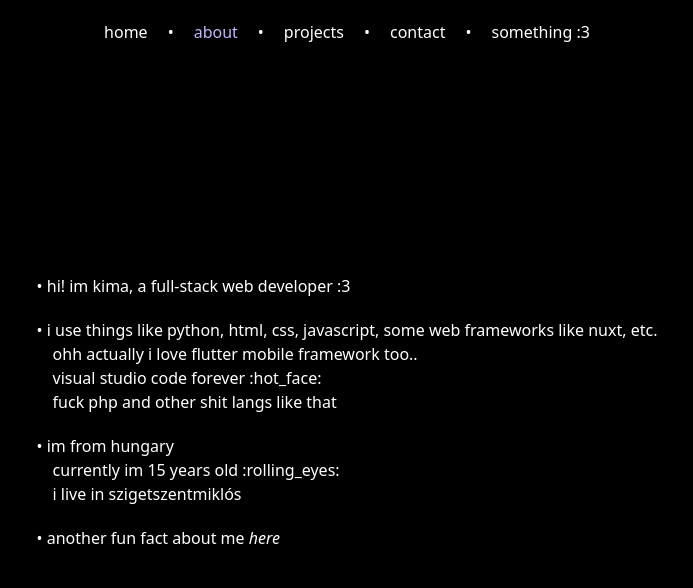
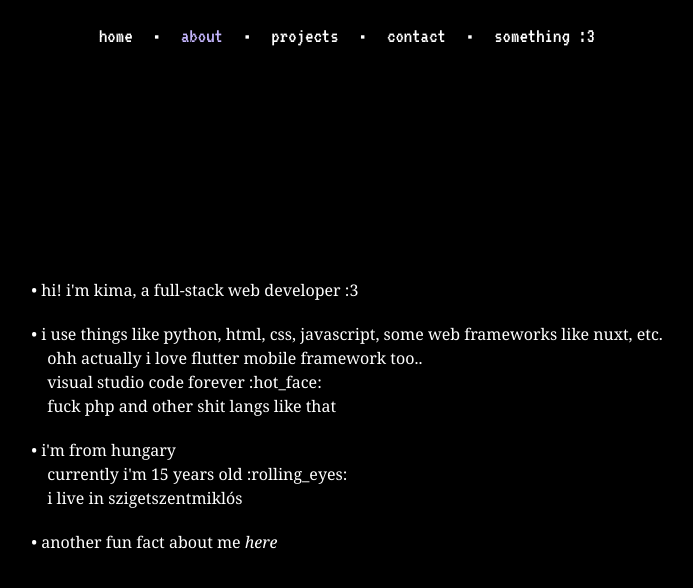
Before and after one commit to rnxm/kima.dev, a Nuxt app: page /about in a window 1280 px wide. Shown: the top 588 px of the page, without its empty margins (293-986 px from the left). Built offline with nearby package versions, Linux system fonts and the light colour scheme.

Commit message:
added head things to nuxt conf and changed fonts

```diff
--- a/components/Navigator.vue
+++ b/components/Navigator.vue
@@ -1,5 +1,5 @@
 <template>
-    <div class="flex flex-row flex-wrap items-center justify-center gap-5 select-none">
+    <div class="flex flex-row flex-wrap items-center justify-center gap-5 select-none font-['VT323'] text-[21px]">
         <NuxtLink to="/">
             <h1 class="hover:underline" :class="path == '/' ? 'text-violet-300' : 'text-white'">home</h1>
         </NuxtLink>
@@ -28,5 +28,5 @@
             type: String,
             default: '/'
         }
-    });
+    })
 </script>
--- a/nuxt.config.ts
+++ b/nuxt.config.ts
@@ -2,4 +2,41 @@
 export default defineNuxtConfig({
   devtools: { enabled: true },
   modules: ['@nuxtjs/tailwindcss', 'nuxt-icon'],
+  app: {
+    head: {
+      htmlAttrs: {
+        lang: 'en'
+      },
+      link: [
+        {
+          rel: 'icon',
+          type: 'image/png',
+          href: '/favicon.png'
+        },
+        {
+          rel: 'preconnect',
+          href: 'https://fonts.googleapis.com'
+        },
+        {
+          rel: 'preconnect',
+          href: 'https://fonts.gstatic.com',
+          crossorigin: ''
+        },
+        {
+          href: 'https://fonts.googleapis.com/css2?family=VT323&display=swap',
+          rel: 'stylesheet'
+        }
+      ],
+      style: [
+        {
+          children: 'body,html { font-family: \'Georgia\', serif; }',
+        }
+      ],
+      noscript: [
+        {
+          children: 'JavaScript is required for this website! :('
+        }
+      ]
+    }
+  }
 })
--- a/pages/about.vue
+++ b/pages/about.vue
@@ -4,35 +4,23 @@
         description: 'kima\'s website thingie',
         ogTitle: 'kima.dev | about',
         ogDescription: 'kima\'s website thingie',
-        ogImage: '/favicon.ico',
+        ogImage: '/favicon.png',
         ogUrl: 'https://kima.dev/about',
         twitterTitle: 'kima.dev | about',
         twitterDescription: 'kima\'s website thingie',
-        twitterImage: '/favicon.ico',
+        twitterImage: '/favicon.png',
         twitterCard: 'summary'
-    });
-    useHead({
-        htmlAttrs: {
-            lang: 'en'
-        },
-        link: [
-            {
-                rel: 'icon',
-                type: 'image/png',
-                href: '/favicon.png'
-            }
-        ]
-    });
+    })
 
-    const route = useRoute();
+    const route = useRoute()
 </script>
 
 <template>
-    <div class="bg-black h-screen w-screen flex flex-col items-center justify-between p-5">
+    <div class="bg-black h-screen w-screen flex flex-col items-center justify-between p-5 font-['Georgia']">
         <Navigator :path="route.path"/>
         <div class="h-screen w-max flex flex-col items-start justify-center select-none gap-5 text-white">
             <p class="text-justify indent-[-1em] ml-4">
-                • hi! im kima, a full-stack web developer :3
+                • hi! i'm kima, a full-stack web developer :3
             </p>
             <p class="text-justify indent-[-1em] ml-4">
                 • i use things like python, html, css, javascript, some web frameworks like nuxt, etc.<br>
@@ -41,8 +29,8 @@
                 fuck php and other shit langs like that
             </p>
             <p class="text-justify indent-[-1em] ml-4">
-                • im from hungary<br>
-                currently im 15 years old :rolling_eyes:<br>
+                • i'm from hungary<br>
+                currently i'm 15 years old :rolling_eyes:<br>
                 i live in szigetszentmiklós
             </p>
             <p class="text-justify indent-[-1em] ml-4">
--- a/pages/contact.vue
+++ b/pages/contact.vue
@@ -4,31 +4,19 @@
         description: 'kima\'s website thingie',
         ogTitle: 'kima.dev | contact',
         ogDescription: 'kima\'s website thingie',
-        ogImage: '/favicon.ico',
+        ogImage: '/favicon.png',
         ogUrl: 'https://kima.dev/contact',
         twitterTitle: 'kima.dev | contact',
         twitterDescription: 'kima\'s website thingie',
-        twitterImage: '/favicon.ico',
+        twitterImage: '/favicon.png',
         twitterCard: 'summary'
-    });
-    useHead({
-        htmlAttrs: {
-            lang: 'en'
-        },
-        link: [
-            {
-                rel: 'icon',
-                type: 'image/png',
-                href: '/favicon.png'
-            }
-        ]
-    });
+    })
 
-    const route = useRoute();
+    const route = useRoute()
 </script>
 
 <template>
-    <div class="bg-black h-screen w-screen flex flex-col items-center justify-between p-5">
+    <div class="bg-black h-screen w-screen flex flex-col items-center justify-between p-5 font-['Roboto Slab']">
         <Navigator :path="route.path"/>
         <div class="h-screen w-screen flex flex-col items-center justify-center select-none gap-5">
             <div class="h-max w-max flex flex-row flex-wrap text-white gap-10">
--- a/pages/index.vue
+++ b/pages/index.vue
@@ -4,31 +4,19 @@
 		description: 'kima\'s website thingie',
 		ogTitle: 'kima.dev | home',
 		ogDescription: 'kima\'s website thingie',
-		ogImage: '/favicon.ico',
+		ogImage: '/favicon.png',
 		ogUrl: 'https://kima.dev',
 		twitterTitle: 'kima.dev | home',
 		twitterDescription: 'kima\'s website thingie',
-		twitterImage: '/favicon.ico',
+		twitterImage: '/favicon.png',
 		twitterCard: 'summary'
 	});
-	useHead({
-		htmlAttrs: {
-			lang: 'en'
-		},
-		link: [
-			{
-				rel: 'icon',
-				type: 'image/png',
-				href: '/favicon.png'
-			}
-		]
-	});
 
-	const route = useRoute();
+	const route = useRoute()
 </script>
 
 <template>
-	<div class="bg-black h-screen w-screen flex flex-col items-center justify-between p-5">
+	<div class="bg-black h-screen w-screen flex flex-col items-center justify-between p-5 font-['Roboto_Slab']">
 		<Navigator :path="route.path"/>
 		<div class="h-screen w-screen flex flex-col items-center justify-center select-none gap-5">
 			<h1 class="text-white">kima.dev</h1>
--- a/pages/projects.vue
+++ b/pages/projects.vue
@@ -4,31 +4,19 @@
         description: 'kima\'s website thingie',
         ogTitle: 'kima.dev | projects',
         ogDescription: 'kima\'s website thingie',
-        ogImage: '/favicon.ico',
+        ogImage: '/favicon.png',
         ogUrl: 'https://kima.dev/projects',
         twitterTitle: 'kima.dev | projects',
         twitterDescription: 'kima\'s website thingie',
-        twitterImage: '/favicon.ico',
+        twitterImage: '/favicon.png',
         twitterCard: 'summary'
-    });
-    useHead({
-        htmlAttrs: {
-            lang: 'en'
-        },
-        link: [
-            {
-                rel: 'icon',
-                type: 'image/png',
-                href: '/favicon.png'
-            }
-        ]
-    });
+    })
 
-    const route = useRoute();
+    const route = useRoute()
 </script>
 
 <template>
-    <div class="bg-black h-screen w-screen flex flex-col items-center justify-between p-5">
+    <div class="bg-black h-screen w-screen flex flex-col items-center justify-between p-5 font-['Roboto Slab']">
         <Navigator :path="route.path"/>
         <div class="h-screen w-screen flex flex-col items-center justify-center select-none gap-5">
             <h1 class="text-white">omg a lot, i will list them here soon..</h1>
--- a/pages/something.vue
+++ b/pages/something.vue
@@ -4,34 +4,22 @@
         description: 'kima\'s website thingie',
         ogTitle: 'kima.dev | something',
         ogDescription: 'kima\'s website thingie',
-        ogImage: '/favicon.ico',
+        ogImage: '/favicon.png',
         ogUrl: 'https://kima.dev/something',
         twitterTitle: 'kima.dev | something',
         twitterDescription: 'kima\'s website thingie',
-        twitterImage: '/favicon.ico',
+        twitterImage: '/favicon.png',
         twitterCard: 'summary'
-    });
-    useHead({
-        htmlAttrs: {
-            lang: 'en'
-        },
-        link: [
-            {
-                rel: 'icon',
-                type: 'image/png',
-                href: '/favicon.png'
-            }
-        ]
-    });
+    })
 
-    const route = useRoute();
+    const route = useRoute()
 </script>
 
 <template>
-    <div class="bg-black h-screen w-screen flex flex-col items-center justify-between p-5">
+    <div class="bg-black h-screen w-screen flex flex-col items-center justify-between p-5 font-['Roboto Slab']">
         <Navigator :path="route.path"/>
         <div class="h-screen w-screen flex flex-col items-center justify-center select-none gap-5">
-            <h1 class="text-white text-center"><span class="text-red-500">a</span>ctu<span class="text-red-500">all</span>y <span class="text-red-500">n</span>oth<span class="text-red-500">in</span>g spec<span class="text-red-500">ia</span>l, but...<br>...<span class="text-red-500">i</span> <span class="text-red-500">l</span>ove my g<span class="text-red-500">i</span>r<span class="text-red-500">l</span>fr<span class="text-red-500">i</span>e<span class="text-red-500">nd</span> SO MUCH! <span class="text-red-500">&lt;3</span></h1>
+            <h1 class="text-white text-center"><span class="text-red-500">a</span>ctu<span class="text-red-500">all</span>y <span class="text-red-500">n</span>oth<span class="text-red-500">in</span>g spec<span class="text-red-500">ial</span>, but...<br>...<span class="text-red-500">i</span> <span class="text-red-500">l</span>ove my g<span class="text-red-500">i</span>r<span class="text-red-500">l</span>fr<span class="text-red-500">i</span>e<span class="text-red-500">nd</span> SO MUCH! <span class="text-red-500">&lt;3</span></h1>
         </div>
     </div>
 </template>
```
Also changed, not shown: public/favicon.png (added), 1 other file (tests, documents, lock files or other folders).
